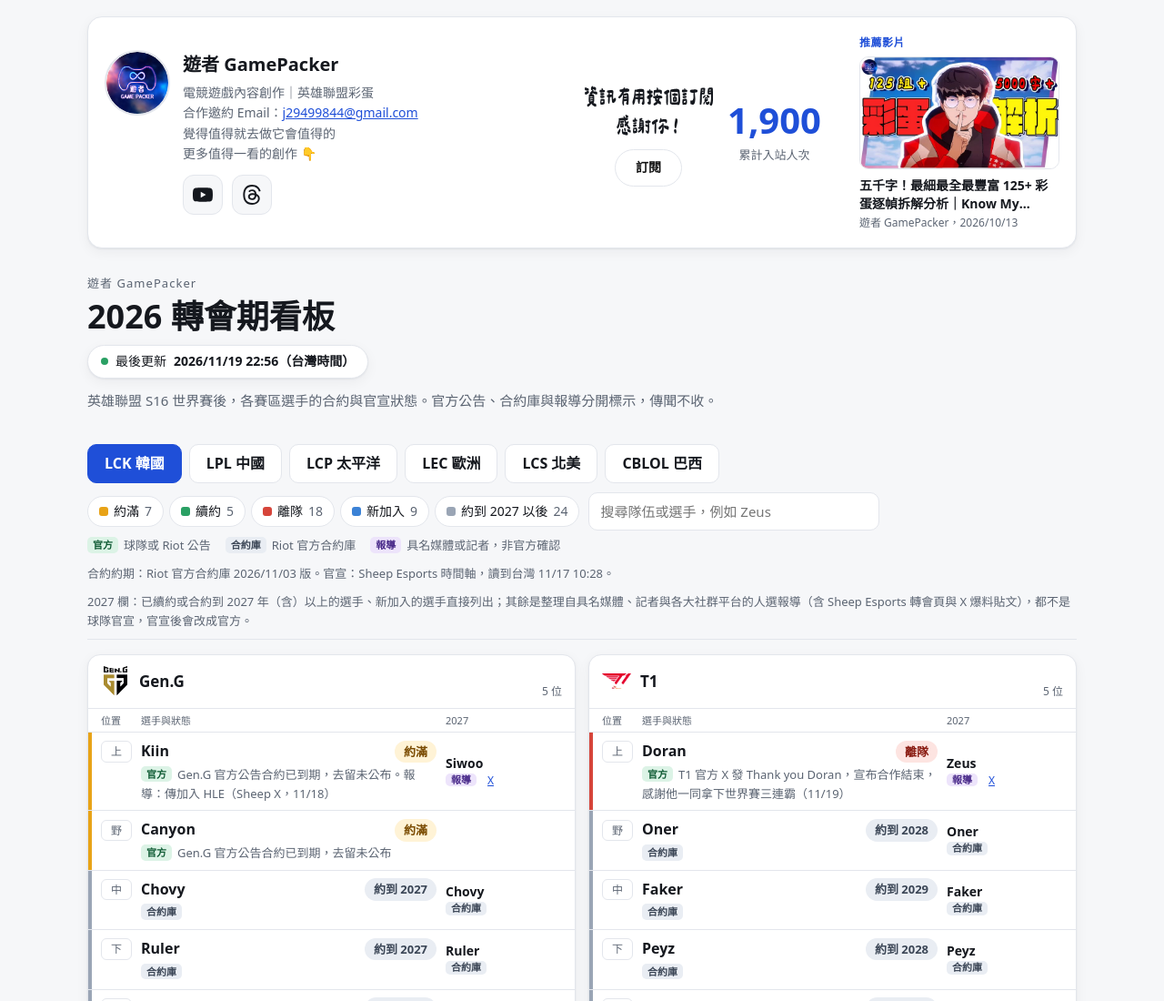
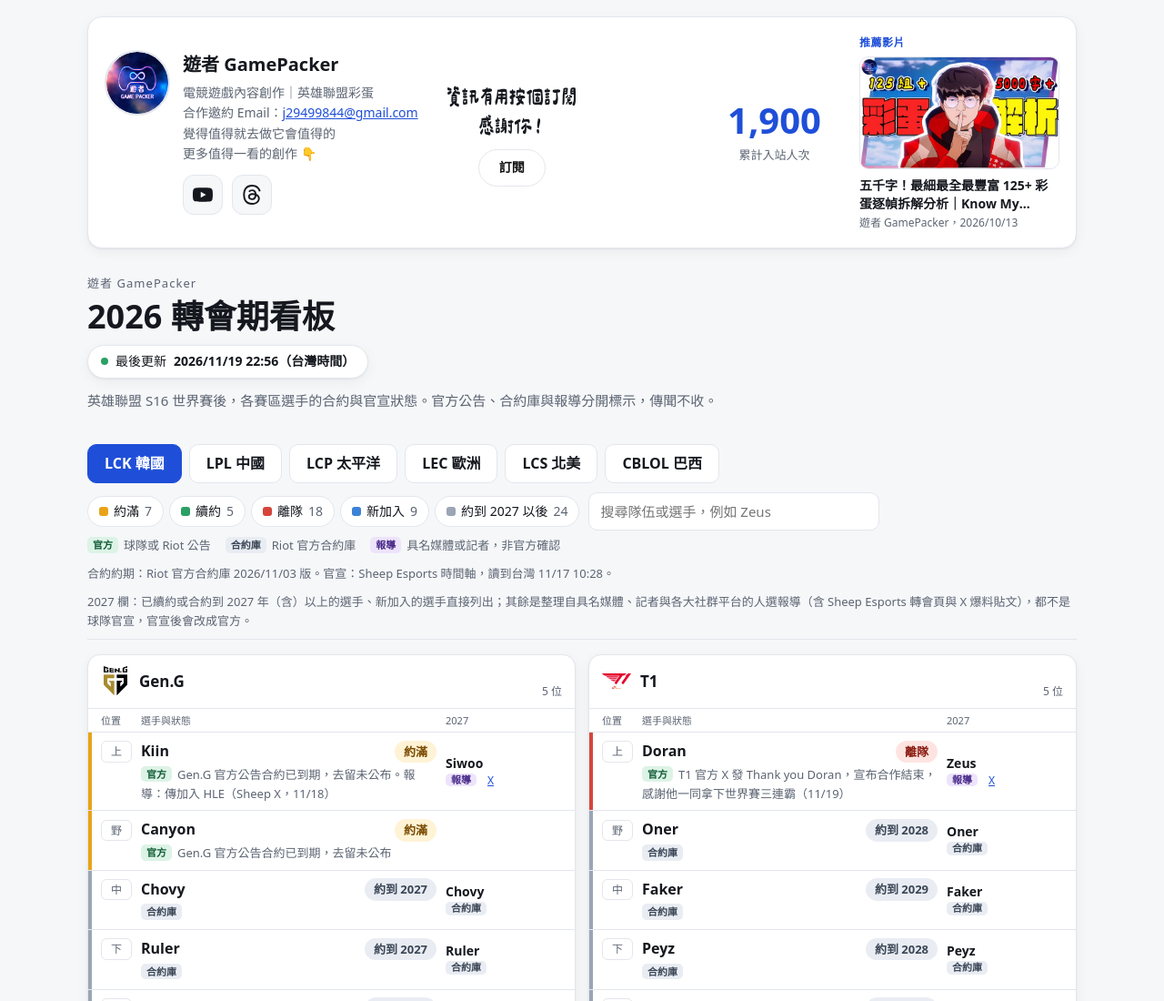
Before and after one commit to VicGamePacker/transfer-board, a plain HTML site: page index.html in a window 1280 px wide. Shown: the top 1100 px of the page at 91% size. Drawn offline with Linux system fonts and the light colour scheme; no server answers.

Commit message:
訂閱區塊置中在文字與人次之間

```diff
--- a/index.html
+++ b/index.html
@@ -102,7 +102,7 @@ section.block h2{font-size:20px;margin:0 0 10px}
 .p.unknown{--bar:var(--line)}
 .team h3 .tn{display:flex;align-items:center;gap:10px;min-width:0}
 .team h3 img{width:32px;height:32px;object-fit:contain;flex:none}
-.hero{display:grid;grid-template-columns:minmax(0,1fr) auto auto minmax(0,220px);gap:18px;align-items:center;background:var(--card);border:1px solid var(--line);border-radius:16px;padding:18px;margin-top:18px;box-shadow:var(--shadow)}
+.hero{display:grid;grid-template-columns:auto minmax(0,1fr) auto minmax(0,220px);gap:18px;align-items:center;background:var(--card);border:1px solid var(--line);border-radius:16px;padding:18px;margin-top:18px;box-shadow:var(--shadow)}
 .who{display:flex;gap:14px;align-items:flex-start;min-width:0}
 .who img{width:72px;height:72px;border-radius:50%;flex:none;border:2px solid var(--line)}
 .who h2{margin:0 0 4px;font-size:20px}
@@ -118,7 +118,7 @@ section.block h2{font-size:20px;margin:0 0 10px}
 .vid .vd{margin:2px 0 0;font-size:12px;color:var(--muted)}
 .vid:hover .vt{color:var(--accent)}
 .sub{text-align:center;max-width:170px}
-.sub{display:flex;flex-direction:column;align-items:center;justify-content:center;margin-right:-30px}
+.sub{display:flex;flex-direction:column;align-items:center;justify-content:center;margin:0}
 .sub .t{width:150px;aspect-ratio:622/280;margin:0 0 10px;background:var(--ink);-webkit-mask:url(assets/subscribe-text.svg) center/contain no-repeat;mask:url(assets/subscribe-text.svg) center/contain no-repeat}
 .sub a{display:inline-block;padding:8px 22px;border-radius:999px;background:#fff;color:#111;font-weight:700;font-size:14px;text-decoration:none;border:1px solid var(--line)}
 .sub a:hover{opacity:.85}
```
